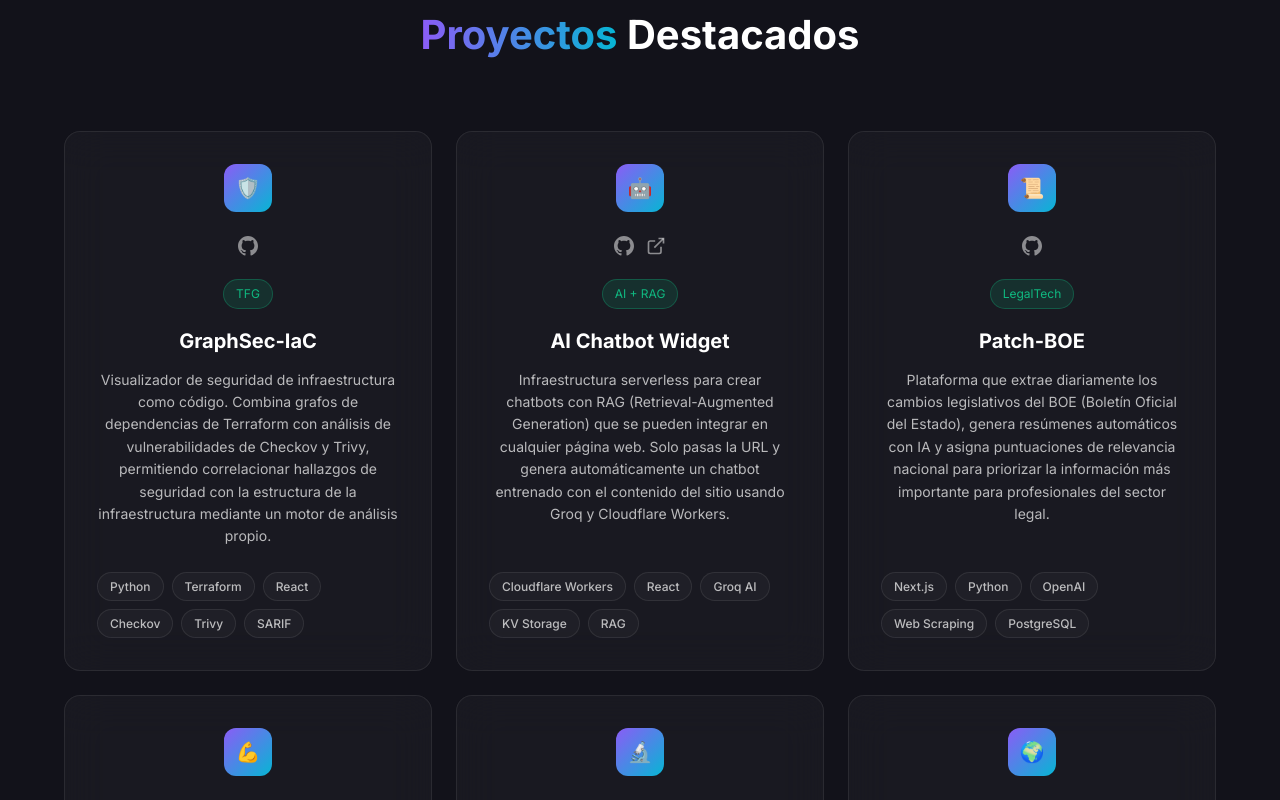
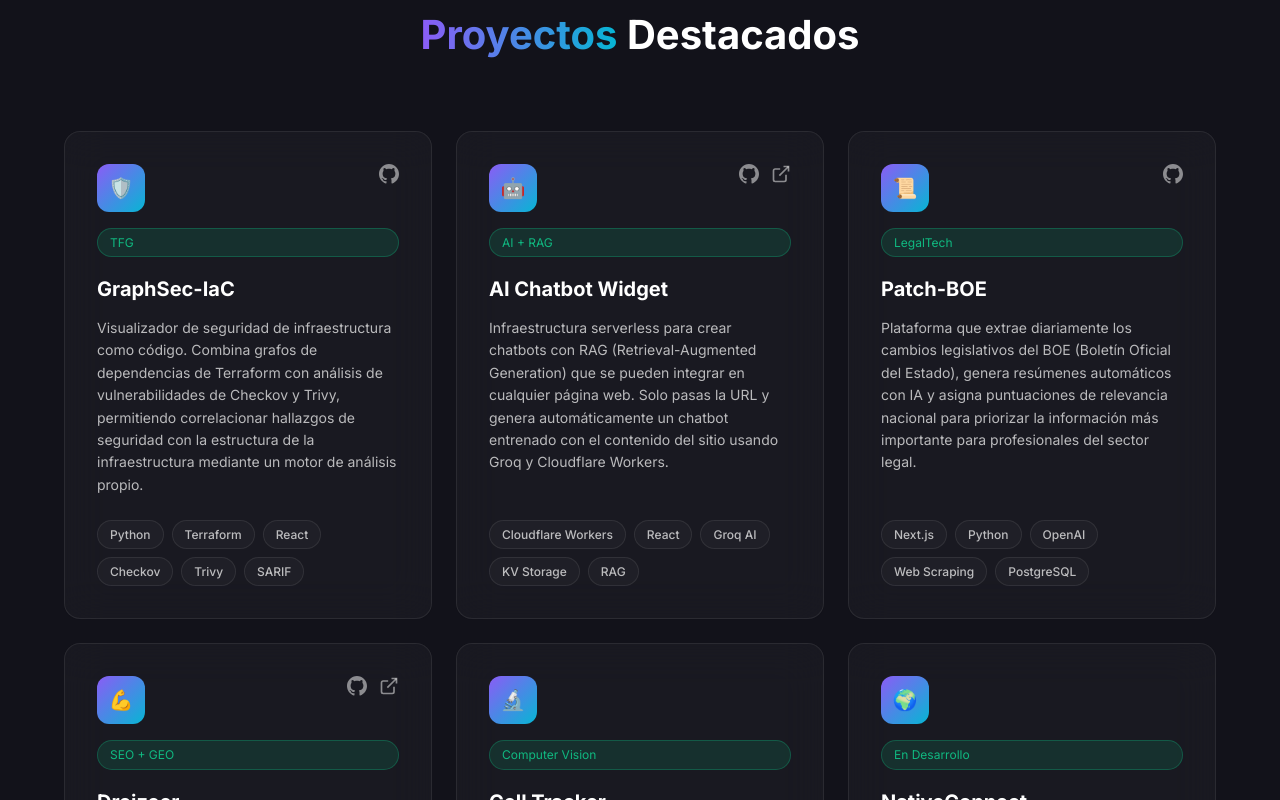
Before and after one commit to Dankar44/CV-Daniel-Karimi, a React (Vite) app: page / in a window 1280 px wide. Shown: the part 3640-4440 px from the top of the page. Built offline with nearby package versions, Linux system fonts and the light colour scheme.

Commit message:
Revert project cards to original left-aligned layout

```diff
--- a/src/index.css
+++ b/src/index.css
@@ -787,17 +787,14 @@ body {
   padding: var(--space-8);
   display: flex;
   flex-direction: column;
-  align-items: center;
-  text-align: center;
   height: 100%;
 }
 
 .project-header {
   display: flex;
-  flex-direction: column;
-  align-items: center;
+  align-items: flex-start;
+  justify-content: space-between;
   margin-bottom: var(--space-4);
-  width: 100%;
 }
 
 .project-icon {
@@ -809,13 +806,6 @@ body {
   background: var(--gradient-primary);
   border-radius: var(--radius-lg);
   font-size: var(--font-size-xl);
-  margin-bottom: var(--space-3);
-}
-
-.project-links {
-  display: flex;
-  gap: var(--space-3);
-  margin-top: var(--space-3);
 }
 
 .project-links {
```
